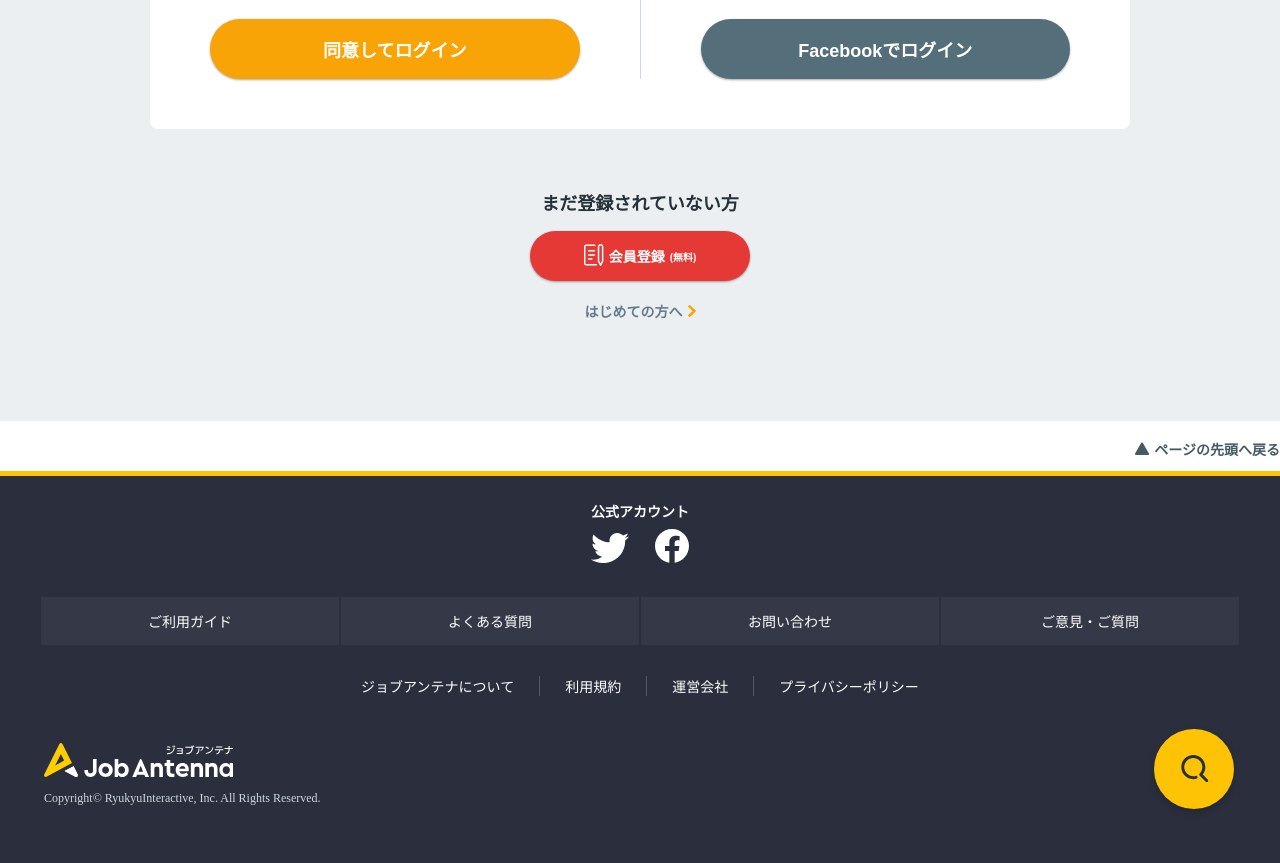
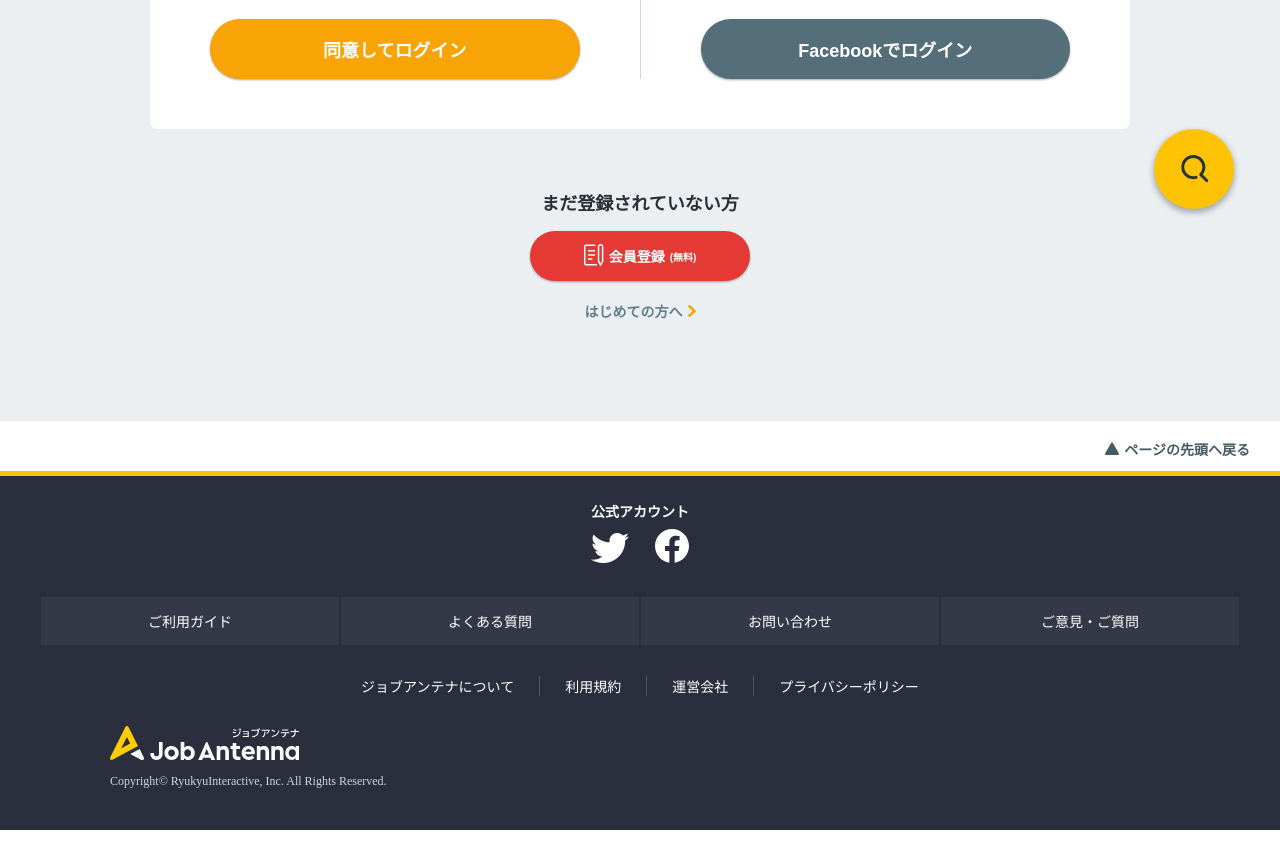
Before and after one commit to oozato/training, a React (Create React App) app: page / in a window 1280 px wide. Shown: the part 540-1403 px from the top of the page. After the commit the page ends 1370 px from the top, so only its background shows below. Built offline with nearby package versions, Linux system fonts and the light colour scheme.

Commit message:
要素削除　眼鏡追従　余白追加

```diff
--- a/src/Foot.tsx
+++ b/src/Foot.tsx
@@ -14,7 +14,6 @@ function Foot() {
           <img src={ReturnIcon} />
           <div className="footer-page_return-text">ページの先頭へ戻る</div>
         </a>
-        <div className="footer-bar"></div>
         <div className="footer-sns">
           <div className="footer-sns-header">公式アカウント</div>
           <div>
--- a/src/style.css
+++ b/src/style.css
@@ -273,7 +273,7 @@ button {
 .footer-page_return {
   width: 100%;
   background-color: #ffffff;
-  padding: 18px 30px 12px 0;
+  padding: 18px 0 12px 0;
   display: flex;
   justify-content: flex-end;
   text-decoration: none;
@@ -282,14 +282,11 @@ button {
 }
 .footer-page_return-text {
   font-size: 14px;
-  padding-left: 4px;
+  padding: 0 30px 0 4px;
 }
-.footer-bar {
-  background-color: #ffc306;
-  width: 100%;
-  padding-top: 5px;
-}
+
 .footer-sns {
+  border-top: 5px solid #ffc306;
   text-align: center;
   padding: 25px 0 29px 0;
 }
@@ -363,7 +360,9 @@ button {
   font-size: 12px;
 }
 .footer-foot-search {
-  padding-right: 40px;
+  position: fixed;
+  bottom: 42px;
+  right: 40px;
 }
 
 /* sp用画面 */
@@ -529,9 +528,6 @@ button {
   .footer-foot {
     padding: 0 0 45px 18px;
   }
-  .footer-foot-search {
-    display: none;
-  }
   .footer-foot-brand-copyright {
     font-size: 10px;
   }
```
